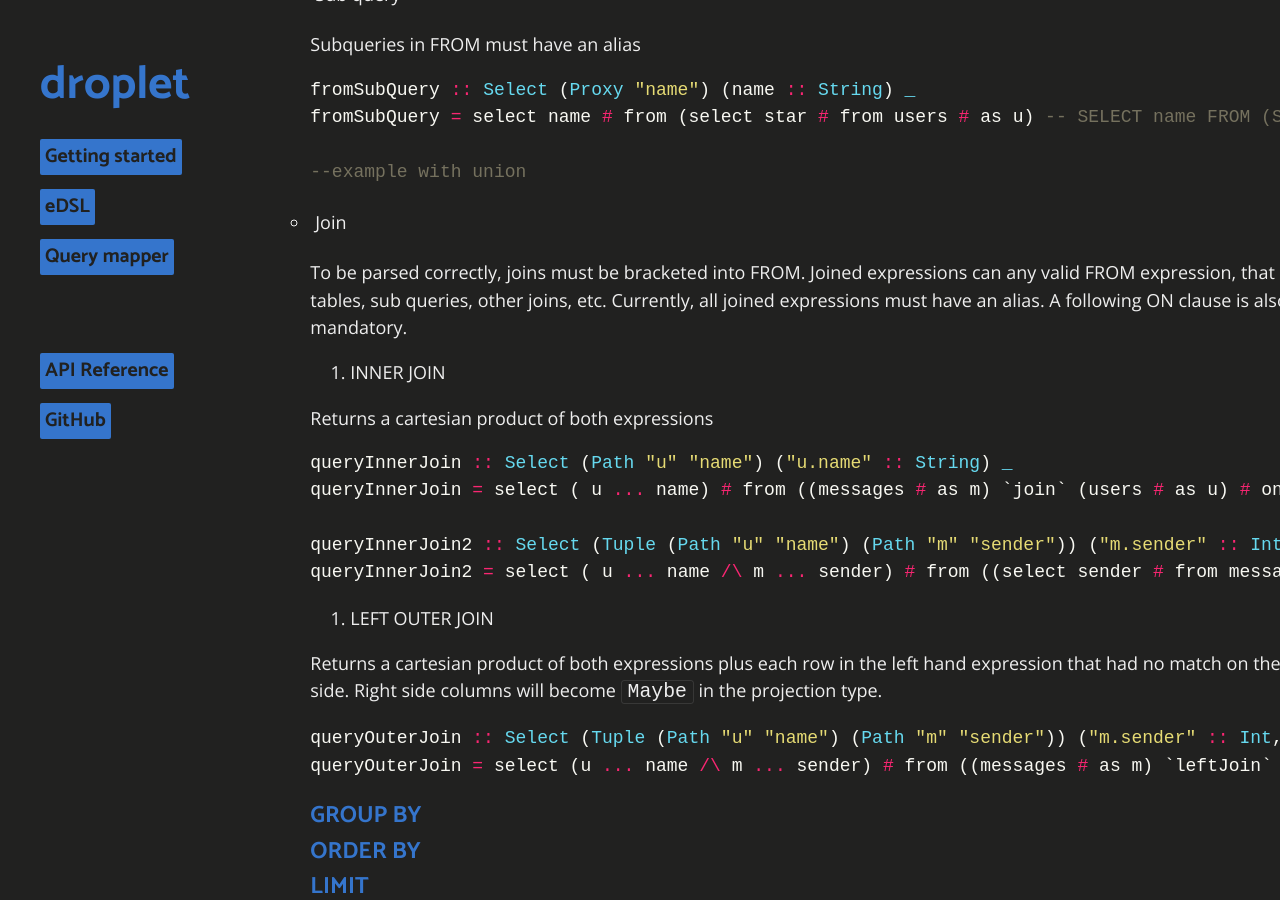
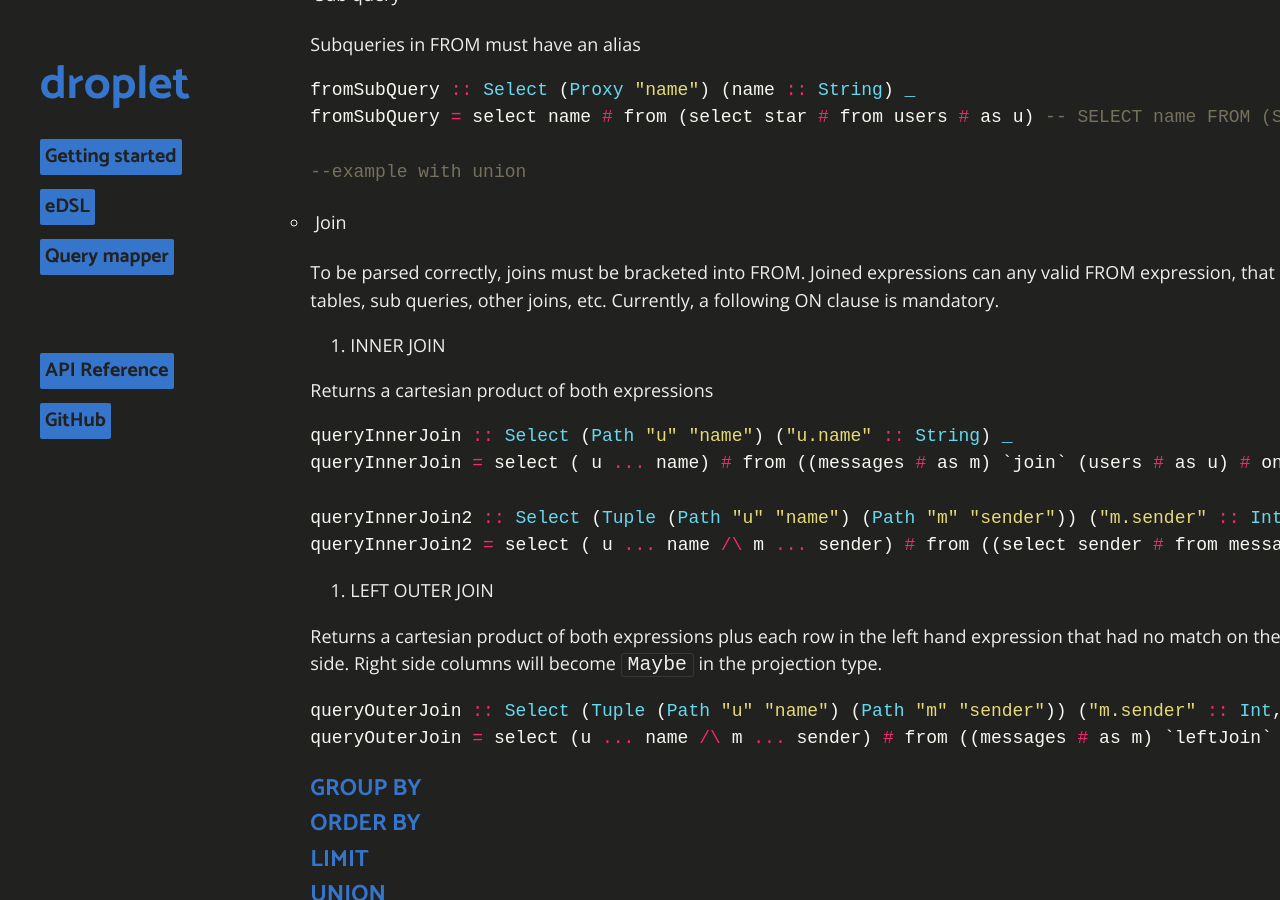
Before and after one commit to easafe/purescript-droplet, a Jekyll site: the page built from docs/edsl.md, in a window 1280 px wide and 900 px high, scrolled down 4368 px. Built offline with Jekyll 4.4.1, drawn with Linux system fonts in a browser that asks for light colours.

Commit message:
Simplify join projection

```diff
--- a/docs/edsl.md
+++ b/docs/edsl.md
@@ -201,7 +201,7 @@ fromSubQuery = select name # from (select star # from users # as u) -- SELECT na
 
 * Join
 
-To be parsed correctly, joins must be bracketed into FROM. Joined expressions can any valid FROM expression, that is, tables, sub queries, other joins, etc. Currently, all joined expressions must have an alias. A following ON clause is also mandatory.
+To be parsed correctly, joins must be bracketed into FROM. Joined expressions can any valid FROM expression, that is, tables, sub queries, other joins, etc. Currently, a following ON clause is mandatory.
 
 1. INNER JOIN
 
```
Also changed, not shown: 2 other files.
